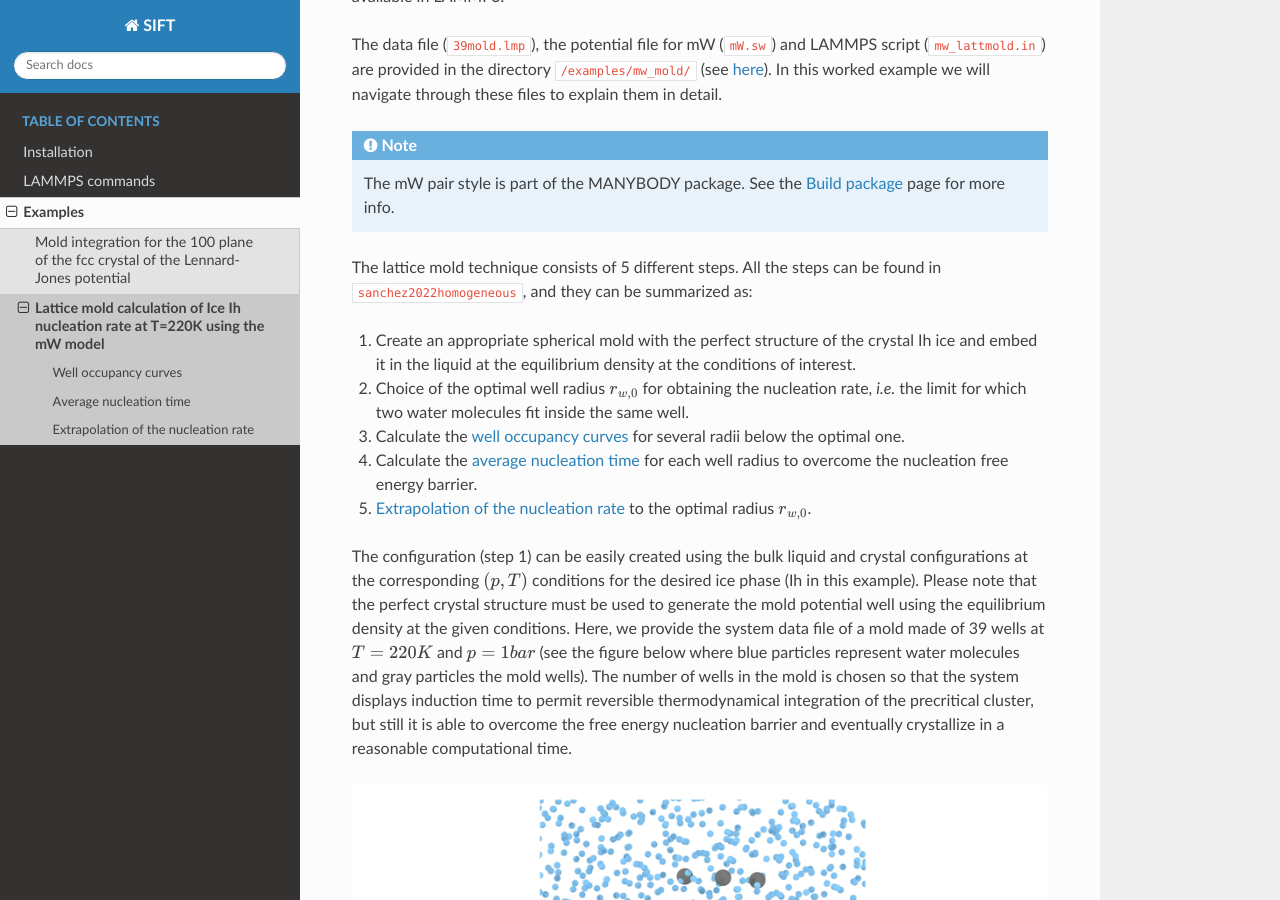
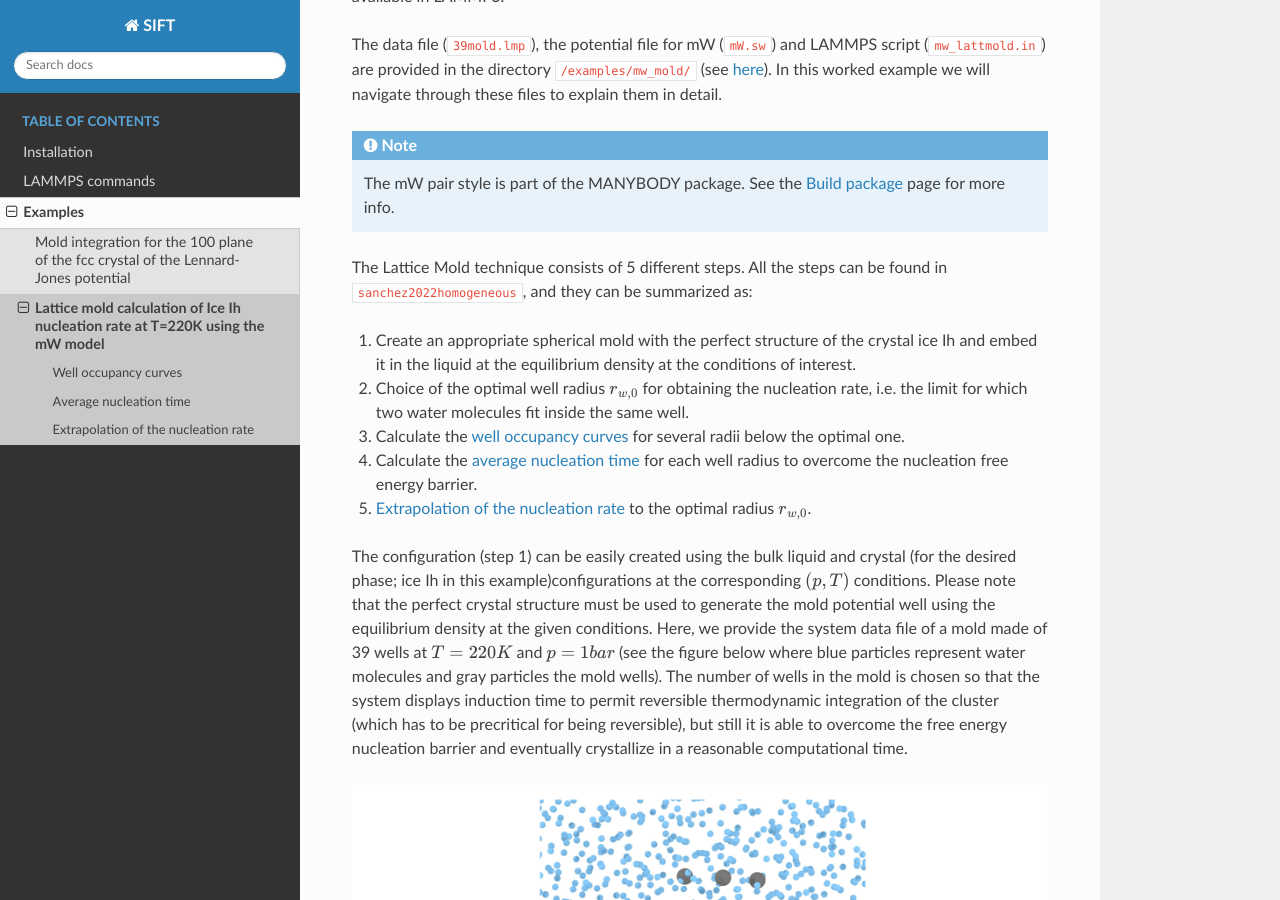
Before and after one commit to AndresRTejedor/Mold, a Sphinx documentation site: the page built from docs/source/example_LM_mw.md, in a window 1280 px wide and 900 px high, scrolled down 309 px. Built offline with Sphinx 7.4.7 and the Read the Docs theme 2.0.0, drawn with Linux system fonts in a browser that asks for light colours; cross-references to code outside the pages are shown as plain code.

Commit message:
Update example_LM_mw.md

`````diff
--- a/docs/source/example_LM_mw.md
+++ b/docs/source/example_LM_mw.md
@@ -9,18 +9,18 @@ In this worked example we will navigate through these files to explain them in d
 The mW pair style is part of the MANYBODY package. See the [Build package](https://docs.lammps.org/Build_package.html) page for more info.
 ````
 
-The lattice mold technique consists of 5 different steps. All the steps can be found in {footcite:t}`sanchez2022homogeneous`, and they can be summarized as:
+The Lattice Mold technique consists of 5 different steps. All the steps can be found in {footcite:t}`sanchez2022homogeneous`, and they can be summarized as:
 
-1. Create an appropriate spherical mold with the perfect structure of the crystal Ih ice and embed it in the liquid at the equilibrium density at the conditions of interest.
-2. Choice of the optimal well radius $r_{w,0}$ for obtaining the nucleation rate, *i.e.* the limit for which two water molecules fit inside the same well.
+1. Create an appropriate spherical mold with the perfect structure of the crystal ice Ih and embed it in the liquid at the equilibrium density at the conditions of interest.
+2. Choice of the optimal well radius $r_{w,0}$ for obtaining the nucleation rate, i.e. the limit for which two water molecules fit inside the same well.
 3. Calculate the [well occupancy curves](#well-occupancy-curves) for several radii below the optimal one.
 4. Calculate the [average nucleation time](#average-nucleation-time) for each well radius to overcome the nucleation free energy barrier.
 5. [Extrapolation of the nucleation rate](#extrapolation-of-the-nucleation-rate) to the optimal radius $r_{w,0}$.
 
-The configuration (step 1) can be easily created using the bulk liquid and crystal configurations at the corresponding $(p,T)$ conditions for the desired ice phase (Ih in this example).
+The configuration (step 1) can be easily created using the bulk liquid and crystal (for the desired phase; ice Ih in this example)configurations at the corresponding $(p,T)$ conditions.
 Please note that the perfect crystal structure must be used to generate the mold potential well using the equilibrium density at the given conditions.
 Here, we provide the system data file of a mold made of 39 wells at $T=220K$ and $p=1bar$ (see the figure below where blue particles represent water molecules and gray particles the mold wells).
-The number of wells in the mold is chosen so that the system displays induction time to permit reversible thermodynamical integration of the precritical cluster, but still it is able to overcome the free energy nucleation barrier and eventually crystallize in a reasonable computational time.
+The number of wells in the mold is chosen so that the system displays induction time to permit reversible thermodynamic integration of the cluster (which has to be precritical for being reversible), but still it is able to overcome the free energy nucleation barrier and eventually crystallize in a reasonable computational time.
 
 ![Step-1](../figs/LatticeMold/Fig1.png "Conf_LM")
 
`````
